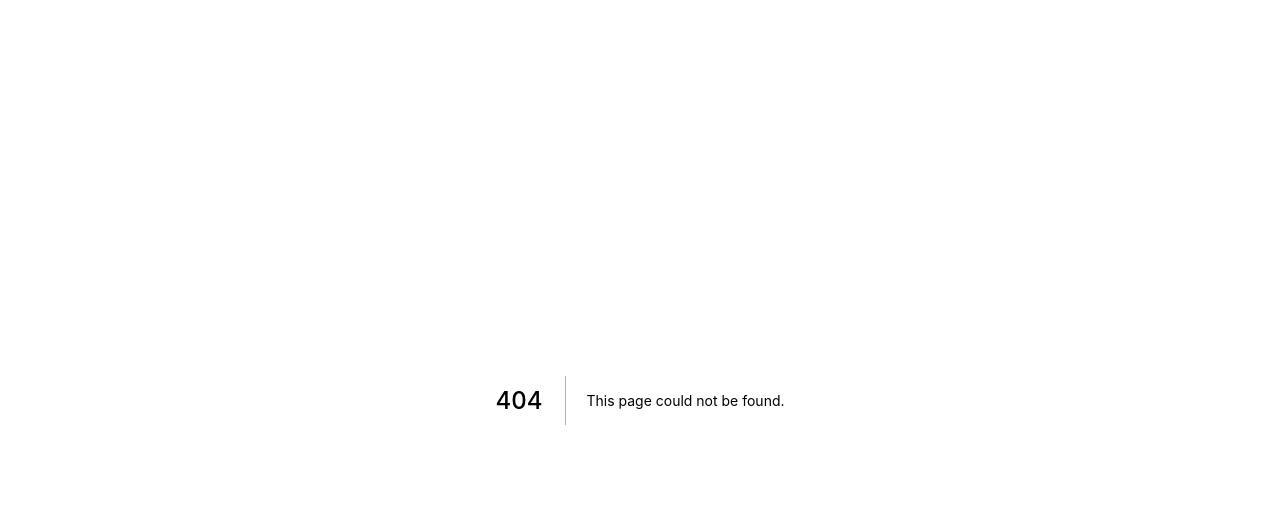
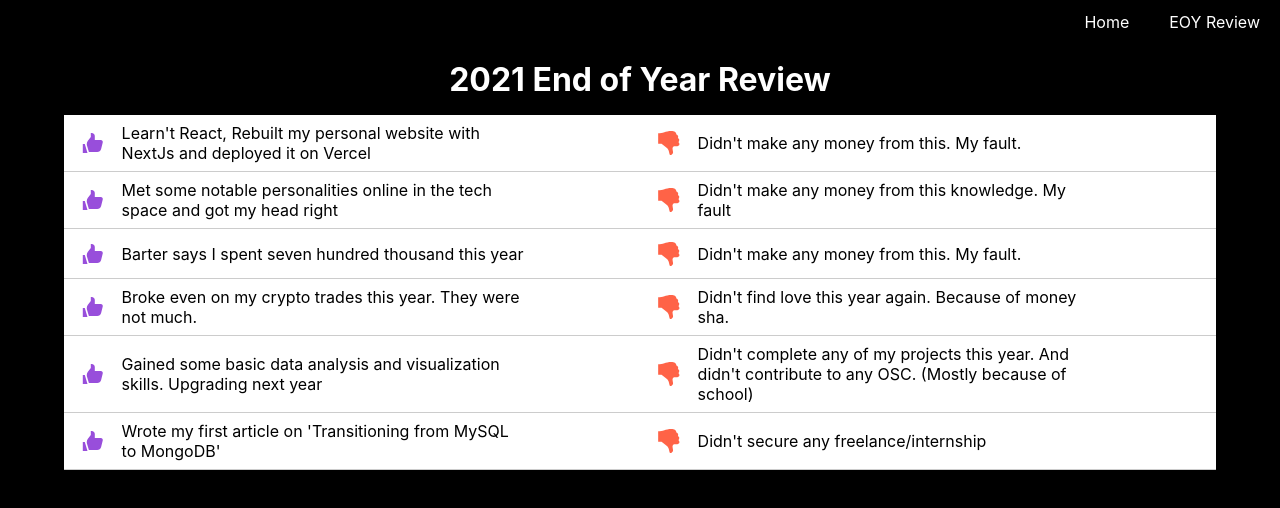
Before and after one commit to peteradeojo/peteradeojo, a Next.js app: page /year-in-review in a window 1280 px wide. Before the commit this address had no page. Shown: the top 508 px of the page. Built offline with nearby package versions, Linux system fonts and the light colour scheme.

Commit message:
end-of-year review

```diff
--- a/components/Layout.js
+++ b/components/Layout.js
@@ -2,10 +2,20 @@ import Meta from './Meta';
 import Nav from './Nav';
 
 const Layout = ({ children }) => {
+	const links = [
+		{
+			title: 'Home',
+			href: '/',
+		},
+		{
+			title: 'EOY Review',
+			href: '/year-in-review',
+		},
+	];
 	return (
 		<div>
 			<Meta />
-      {/* <Nav /> */}
+			<Nav links={links} />
 			{children}
 		</div>
 	);
--- a/components/Nav.js
+++ b/components/Nav.js
@@ -1,17 +1,29 @@
 import Link from 'next/link';
 import navStyles from '../styles/Nav.module.css';
 
-const Nav = () => {
+const Nav = ({ links }) => {
 	return (
 		<>
 			<nav className={navStyles.nav}>
 				<ul>
+					{!links ? (
+						<>
 							<li>
 								<Link href='/'>Home</Link>
 							</li>
 							<li>
 								<Link href='/about'>About</Link>
 							</li>
+						</>
+					) : (
+						links.map((link, index) => {
+							return (
+								<li key={index}>
+									<Link href={link.href}>{link.title}</Link>
+								</li>
+							);
+						})
+					)}
 				</ul>
 			</nav>
 		</>
--- /dev/null
+++ b/components/Review.js
@@ -0,0 +1,39 @@
+import style from '../styles/Review.module.css';
+import Image from 'next/image';
+
+const Review = ({ good, content }) => {
+	return (
+		<div className={style.review + ' ' + (good ? style.good : style.bad)}>
+			{good ? (
+				<>
+					<svg
+						width='24px'
+						height='24px'
+						viewBox='0 0 24 24'
+						xmlns='http://www.w3.org/2000/svg'
+					>
+						<rect x='0' fill='none' width='24' height='24' />
+						<g>
+							<path d='M6.7 22H2v-9h2l2.7 9zM20 9h-6V5c0-1.657-1.343-3-3-3h-1v4L7.1 9.625c-.712.89-1.1 1.996-1.1 3.135V14l2.1 7h8.337c1.836 0 3.435-1.25 3.88-3.03l1.622-6.485C22.254 10.223 21.3 9 20 9z' />
+						</g>
+					</svg>
+				</>
+			) : (
+				<svg height='24px' width='24px' viewBox='0 0 437.849 437.849'>
+					<path
+						d='M394.854,205.444c9.218-15.461,19.102-30.181,14.258-49.527
+         c-2.951-11.632-10.965-21.126-23.882-28.255c3.26-7.982,7.421-22.76,2.008-37.27c-4.893-13.054-16.298-21.663-28.881-26.686
+         c-2.78-16.826-10.323-33.823-23.613-44.935C292.987-16.133,183.129,5.367,138.43,21.437C96.934,36.369,69.053,41.198,24.89,41.198
+         c0,63.444,0,127.334,0,190.761l61.525,0.122c29.336,18.175,52.641,43.992,81.286,63.354
+         c16.981,11.518,51.218,33.62,63.045,119.238c1.439,10.461,5.154,17.55,11.9,21.02c8.714,4.511,19.143,1.211,27.011-3.219
+         c57.615-32.327,1.975-88.536,21.947-132.569c17.168-37.822,53.25-15.054,84.789-22.476c30.425-7.169,36.684-23.459,36.562-35.855
+         C412.843,226.163,402.511,211.451,394.854,205.444z'
+					/>
+				</svg>
+			)}
+      <div>{content}</div>
+		</div>
+	);
+};
+
+export default Review;
--- /dev/null
+++ b/components/Reviews.js
@@ -0,0 +1,60 @@
+import Review from './Review';
+import style from '../styles/Review.module.css';
+
+const Reviews = () => {
+	return (
+		<div className={style.review_display}>
+			<Review
+				good={true}
+				content={
+					"Learn't React, Rebuilt my personal website with NextJs and deployed it on Vercel"
+				}
+			/>
+			<Review content={"Didn't make any money from this. My fault."} />
+			<Review
+				good={true}
+				content={
+					'Met some notable personalities online in the tech space and got my head right'
+				}
+			/>
+			<Review content={"Didn't make any money from this knowledge. My fault"} />
+			<Review
+				good={true}
+				content={'Barter says I spent seven hundred thousand this year'}
+			/>
+			<Review
+				good={false}
+				content={"Didn't make any money from this. My fault."}
+			/>
+			<Review
+				good={true}
+				content={
+					'Broke even on my crypto trades this year. They were not much.'
+				}
+			/>
+			<Review
+				content={"Didn't find love this year again. Because of money sha."}
+			/>
+			<Review
+				good={true}
+				content={
+					'Gained some basic data analysis and visualization skills. Upgrading next year'
+				}
+			/>
+			<Review
+				content={
+					"Didn't complete any of my projects this year. And didn't contribute to any OSC. (Mostly because of school)"
+				}
+			/>
+			<Review
+				good={true}
+				content={
+					"Wrote my first article on 'Transitioning from MySQL to MongoDB'"
+				}
+			/>
+			<Review content={"Didn't secure any freelance/internship"} />
+		</div>
+	);
+};
+
+export default Reviews;
--- a/pages/api/works/index.js
+++ b/pages/api/works/index.js
@@ -19,12 +19,19 @@ export default function handler(req, res) {
 		},
 		{
 			id: 3,
-			title: 'NGTailor (On Going Project)',
-			url: 'https://ngtailor.herokuapp.com/',
+			title: 'NGTailor (Ongoing)',
+			url: 'https://github.com/peteradeojo/ngtailor',
 			thumbnail: 'mc.png',
 			description:
 				'My startup idea for connecting Nigerian tailors to their customers to ensure more accountability, ease of access, and create a sort of ranking system so customers can select from the best.',
 		},
+		{
+			id: 4,
+			title: 'KAIZEN (Ongoing)',
+			url: 'https://github.com/peteradeojo/kaizen',
+			description:
+				"A front-page for my friend's clothing store to make orders and deliveries easier.",
+		},
 	];
 	res.status(200).json(JSON.stringify(data));
 }
--- /dev/null
+++ b/pages/year-in-review.js
@@ -0,0 +1,14 @@
+import Reviews from '../components/Reviews';
+
+const YearInReview = () => {
+	return (
+		<>
+			<div className='container'>
+				<h1 className='center'>2021 End of Year Review</h1>
+			</div>
+			<Reviews />
+		</>
+	);
+};
+
+export default YearInReview;
--- /dev/null
+++ b/styles/Review.module.css
@@ -0,0 +1,40 @@
+.review_display {
+  margin: auto;
+  width: 90%;
+  background-color: #fff;
+  min-height: 200px;
+  display: flex;
+  flex-wrap: wrap;
+  color: #000;
+}
+.review_display .review {
+  display: flex;
+  align-items: center;
+  align-content: stretch;
+  width: 50%;
+  padding-top: 8px;
+  padding-bottom: 8px;
+  border-bottom: 1px solid #ccc;
+  min-height: 50px;
+}
+.review_display .review svg {
+  display: inline;
+  width: 10%;
+}
+.review_display .review div {
+  width: 70%;
+}
+.review_display .good {
+  justify-self: start;
+}
+.review_display .good svg {
+  fill: #984edb;
+}
+.review_display .bad {
+  justify-self: end;
+}
+.review_display .bad svg {
+  fill: tomato;
+}
+
+/*# sourceMappingURL=Review.module.css.map */
```
Also changed, not shown: 1 other file (tests, documents, lock files or other folders). Lines whose indentation alone changed are shown as unchanged.
